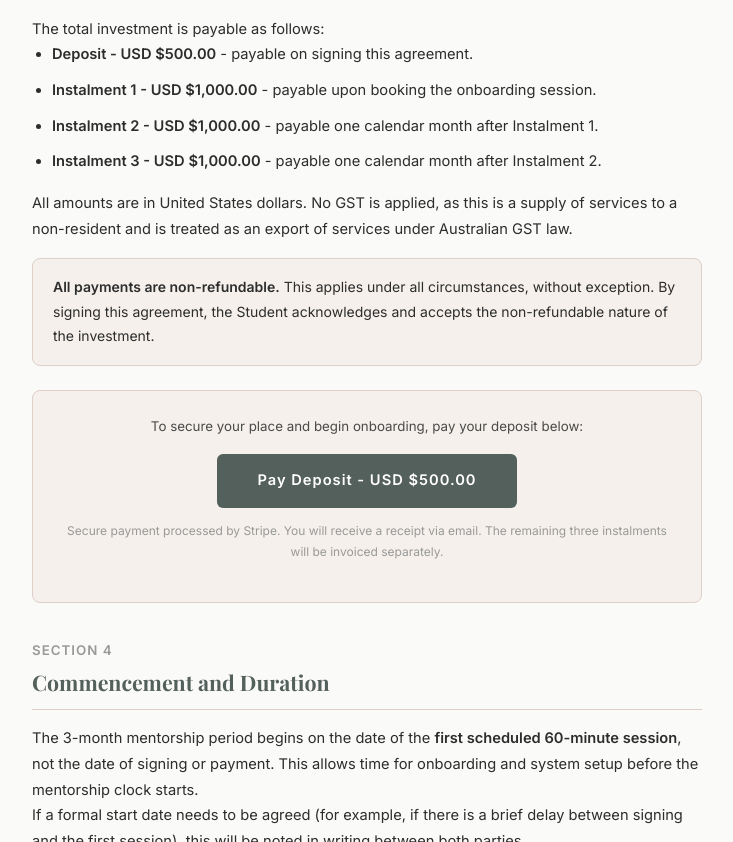
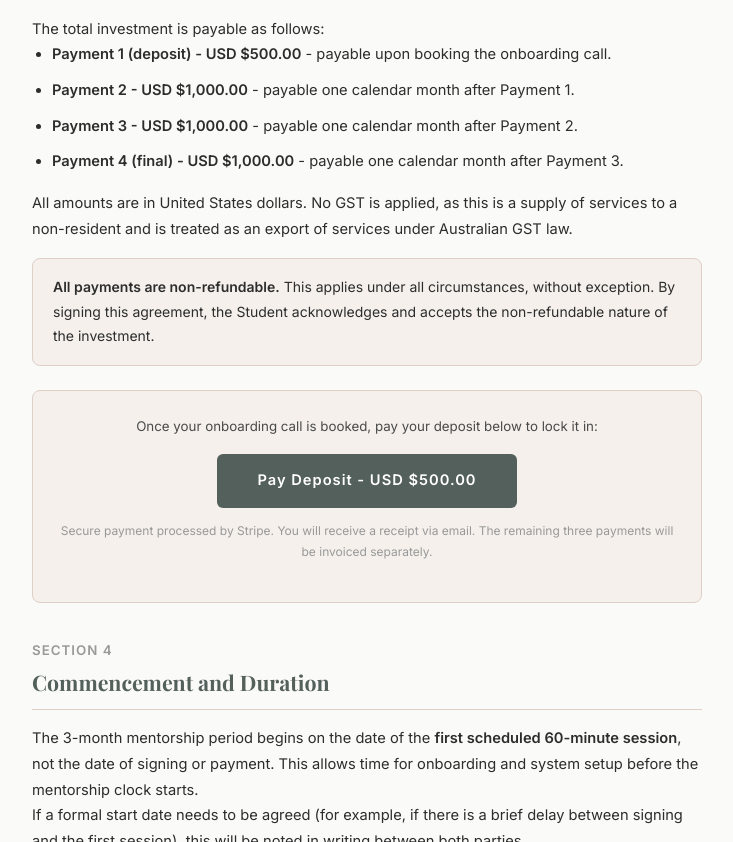
Before and after one commit to aiwithsoulofficial/sba-mentorship-ts, a plain HTML site: page index.html in a window 1280 px wide. Shown: the part 2520-3362 px from the top of the page, without its empty margins (273-1006 px from the left). Drawn offline with nearby package versions, Linux system fonts and the light colour scheme.

Commit message:
Payment 1 due on booking onboarding call, then 3 monthly payments

```diff
--- a/index.html
+++ b/index.html
@@ -374,10 +374,10 @@
 
 <p>The total investment is payable as follows:</p>
 <ul>
-  <li><strong>Deposit - USD $500.00</strong> - payable on signing this agreement.</li>
-  <li><strong>Instalment 1 - USD $1,000.00</strong> - payable upon booking the onboarding session.</li>
-  <li><strong>Instalment 2 - USD $1,000.00</strong> - payable one calendar month after Instalment 1.</li>
-  <li><strong>Instalment 3 - USD $1,000.00</strong> - payable one calendar month after Instalment 2.</li>
+  <li><strong>Payment 1 (deposit) - USD $500.00</strong> - payable upon booking the onboarding call.</li>
+  <li><strong>Payment 2 - USD $1,000.00</strong> - payable one calendar month after Payment 1.</li>
+  <li><strong>Payment 3 - USD $1,000.00</strong> - payable one calendar month after Payment 2.</li>
+  <li><strong>Payment 4 (final) - USD $1,000.00</strong> - payable one calendar month after Payment 3.</li>
 </ul>
 <p>All amounts are in United States dollars. No GST is applied, as this is a supply of services to a non-resident and is treated as an export of services under Australian GST law.</p>
 
@@ -386,9 +386,9 @@
 </div>
 
 <div class="payment-cta">
-  <p>To secure your place and begin onboarding, pay your deposit below:</p>
+  <p>Once your onboarding call is booked, pay your deposit below to lock it in:</p>
   <a href="https://buy.stripe.com/8x2dR98dueb538WaFDbQY1k">Pay Deposit - USD $500.00</a>
-  <p style="margin-top:12px;font-size:9pt;color:#999;">Secure payment processed by Stripe. You will receive a receipt via email. The remaining three instalments will be invoiced separately.</p>
+  <p style="margin-top:12px;font-size:9pt;color:#999;">Secure payment processed by Stripe. You will receive a receipt via email. The remaining three payments will be invoiced separately.</p>
 </div>
 
 <!-- SECTION 4 -->
```
